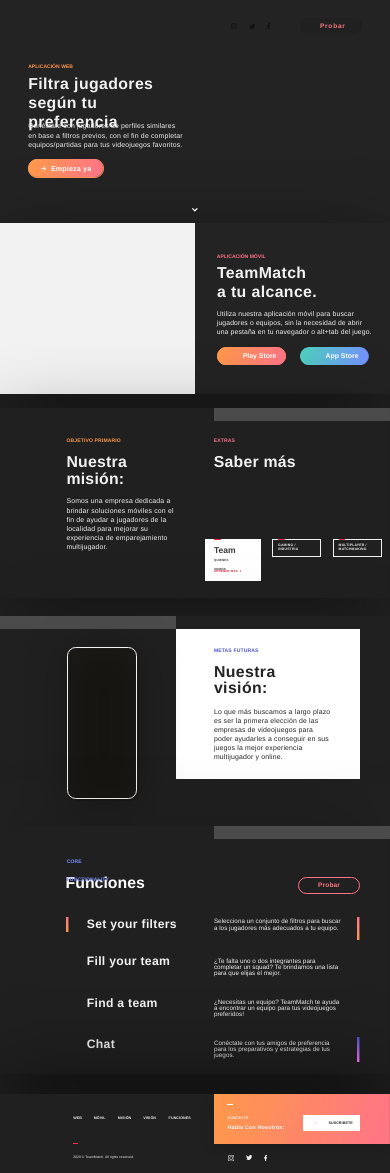
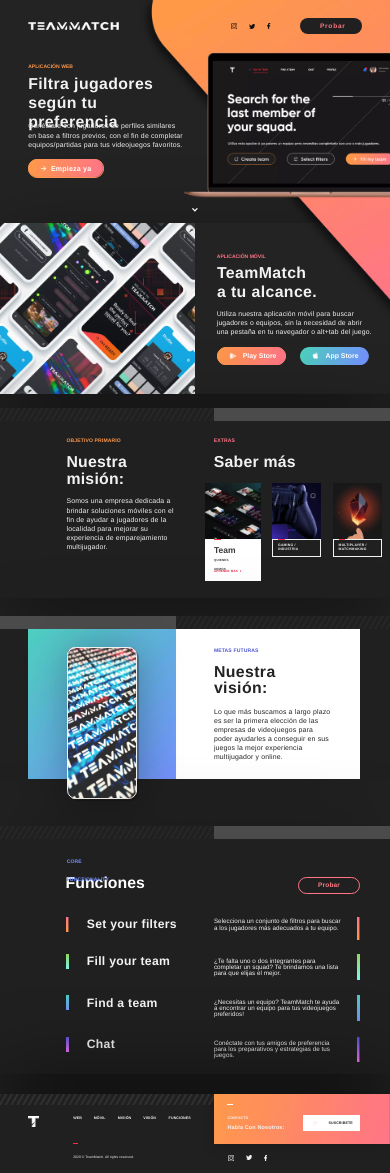
Before and after one commit to sadaakisz/TeamMatch_LandingPage, a plain HTML site: page index.html in a window 390 px wide. Drawn offline with Linux system fonts and the light colour scheme.

Commit message:
Fixed linked images.

```diff
--- a/css/style.css
+++ b/css/style.css
@@ -232,7 +232,7 @@ body {
 
 .landingpageweb .mobilesection .mobilecta .btnplaystore .hoverstatebc7b45af .inside7a6ac920 .playstore10466fd0 .playstore4519a1f5 {
   position: absolute;
-  background-image: url(img/playstore4519a1f5.webp);
+  background-image: url("../img/playstore4519a1f5.webp");
   background-position: center;
   background-repeat: no-repeat;
   background-size: cover;
@@ -310,7 +310,7 @@ body {
 
 .landingpageweb .mobilesection .mobilecta .btnplaystore .defaultstate9f939f09 .insidedaa0cb2d .playstorebc361a32 .playstore {
   position: absolute;
-  background-image: url(img/playstore.webp);
+  background-image: url("../img/playstore.webp");
   background-position: center;
   background-repeat: no-repeat;
   background-size: cover;
@@ -415,7 +415,7 @@ body {
 
 .landingpageweb .mobilesection .mobilecta .btnappstore .hoverstate60707eda .inside61617146 .appstore20c787e1 .pngbarnc55795f9 {
   position: absolute;
-  background-image: url(img/pngbarnc55795f9.webp);
+  background-image: url("../img/pngbarnc55795f9.webp");
   background-position: center;
   background-repeat: no-repeat;
   background-size: cover;
@@ -493,7 +493,7 @@ body {
 
 .landingpageweb .mobilesection .mobilecta .btnappstore .defaultstate5ae1c080 .inside78562461 .appstore .pngbarn {
   position: absolute;
-  background-image: url(img/pngbarn.webp);
+  background-image: url("../img/pngbarn.webp");
   background-position: center;
   background-repeat: no-repeat;
   background-size: cover;
@@ -553,7 +553,7 @@ body {
 .landingpageweb .mobilesection .tmmockupsmask {
   display: block;
   position: absolute;
-  background-image: url(img/tmmockupsmask.webp);
+  background-image: url("../img/tmmockupsmask.webp");
   background-position: center;
   background-repeat: no-repeat;
   background-size: cover;
@@ -575,7 +575,7 @@ body {
 .landingpageweb .topsection .bggraphicmask {
   display: block;
   position: absolute;
-  background-image: url(img/bggraphicmask.webp);
+  background-image: url("../img/bggraphicmask.webp");
   background-position: center;
   background-repeat: no-repeat;
   background-size: cover;
@@ -589,7 +589,7 @@ body {
 .landingpageweb .topsection .laptopmask {
   display: block;
   position: absolute;
-  background-image: url(img/laptopmask.webp);
+  background-image: url("../img/laptopmask.webp");
   background-position: center;
   background-repeat: no-repeat;
   background-size: cover;
@@ -1023,7 +1023,7 @@ body {
 .landingpageweb .topsection .teammatchlogo080a8f1b {
   display: block;
   position: absolute;
-  background-image: url(img/teammatchlogo080a8f1b.webp);
+  background-image: url("../img/teammatchlogo080a8f1b.webp");
   background-position: center;
   background-repeat: no-repeat;
   background-size: cover;
@@ -1184,7 +1184,7 @@ body {
 .landingpageweb .misionsection .bgmision .topmision .maskGroup7f39ec310 {
   display: block;
   position: absolute;
-  background-image: url(img/maskGroup7f39ec310.webp);
+  background-image: url("../img/maskGroup7f39ec310.webp");
   background-position: center;
   background-repeat: no-repeat;
   background-size: cover;
@@ -1458,7 +1458,7 @@ body {
 
 .landingpageweb .misionsection .sabermas .panel1 .us {
   position: absolute;
-  background-image: url(img/us.webp);
+  background-image: url("../img/us.webp");
   background-position: center;
   background-repeat: no-repeat;
   background-size: cover;
@@ -1578,7 +1578,7 @@ body {
 .landingpageweb .misionsection .sabermas .panel2 .maskGroup6aebfb4f8 {
   display: block;
   position: absolute;
-  background-image: url(img/maskGroup6aebfb4f8.webp);
+  background-image: url("../img/maskGroup6aebfb4f8.webp");
   background-position: center;
   background-repeat: no-repeat;
   background-size: cover;
@@ -1698,7 +1698,7 @@ body {
 .landingpageweb .misionsection .sabermas .panel3 .maskGroup6 {
   display: block;
   position: absolute;
-  background-image: url(img/maskGroup6.webp);
+  background-image: url("../img/maskGroup6.webp");
   background-position: center;
   background-repeat: no-repeat;
   background-size: cover;
@@ -1766,7 +1766,7 @@ body {
 
 .landingpageweb .visionsection .bgvision .bg2 .rectangle704 {
   position: absolute;
-  background-image: url(img/rectangle704.webp);
+  background-image: url("../img/rectangle704.webp");
   background-position: center;
   background-repeat: no-repeat;
   background-size: cover;
@@ -1879,7 +1879,7 @@ body {
 .landingpageweb .visionsection .smartphone .smartphonemask {
   display: block;
   position: absolute;
-  background-image: url(img/smartphonemask.webp);
+  background-image: url("../img/smartphonemask.webp");
   background-position: center;
   background-repeat: no-repeat;
   background-size: cover;
@@ -1918,7 +1918,7 @@ body {
 .landingpageweb .visionsection .topvision .maskGroup752626e0c {
   display: block;
   position: absolute;
-  background-image: url(img/maskGroup752626e0c.webp);
+  background-image: url("../img/maskGroup752626e0c.webp");
   background-position: center;
   background-repeat: no-repeat;
   background-size: cover;
@@ -2119,7 +2119,7 @@ body {
 .landingpageweb .funcionessection .topfunciones .maskGroup7 {
   display: block;
   position: absolute;
-  background-image: url(img/maskGroup7.webp);
+  background-image: url("../img/maskGroup7.webp");
   background-position: center;
   background-repeat: no-repeat;
   background-size: cover;
@@ -2298,7 +2298,7 @@ body {
 
 .landingpageweb .funcionessection .fill .rectangle708 {
   position: absolute;
-  background-image: url(img/rectangle708.webp);
+  background-image: url("../img/rectangle708.webp");
   background-position: center;
   background-repeat: no-repeat;
   background-size: cover;
@@ -2312,7 +2312,7 @@ body {
 
 .landingpageweb .funcionessection .fill .rectangle712 {
   position: absolute;
-  background-image: url(img/rectangle712.webp);
+  background-image: url("../img/rectangle712.webp");
   background-position: center;
   background-repeat: no-repeat;
   background-size: cover;
@@ -2371,7 +2371,7 @@ body {
 
 .landingpageweb .funcionessection .find .rectangle709 {
   position: absolute;
-  background-image: url(img/rectangle709.webp);
+  background-image: url("../img/rectangle709.webp");
   background-position: center;
   background-repeat: no-repeat;
   background-size: cover;
@@ -2385,7 +2385,7 @@ body {
 
 .landingpageweb .funcionessection .find .rectangle713 {
   position: absolute;
-  background-image: url(img/rectangle713.webp);
+  background-image: url("../img/rectangle713.webp");
   background-position: center;
   background-repeat: no-repeat;
   background-size: cover;
@@ -2444,7 +2444,7 @@ body {
 
 .landingpageweb .funcionessection .chatcd782805 .rectangle710 {
   position: absolute;
-  background-image: url(img/rectangle710.webp);
+  background-image: url("../img/rectangle710.webp");
   background-position: center;
   background-repeat: no-repeat;
   background-size: cover;
@@ -2611,7 +2611,7 @@ body {
 .landingpageweb .footersection .bgfooter .topfooter {
   display: block;
   position: absolute;
-  background-image: url(img/topfooter.webp);
+  background-image: url("../img/topfooter.webp");
   background-position: center;
   background-repeat: no-repeat;
   background-size: cover;
@@ -2882,7 +2882,7 @@ body {
 .landingpageweb .footersection .infofooter .teammatchlogo {
   display: block;
   position: absolute;
-  background-image: url(img/teammatchlogo.webp);
+  background-image: url("../img/teammatchlogo.webp");
   background-position: center;
   background-repeat: no-repeat;
   background-size: cover;
```
